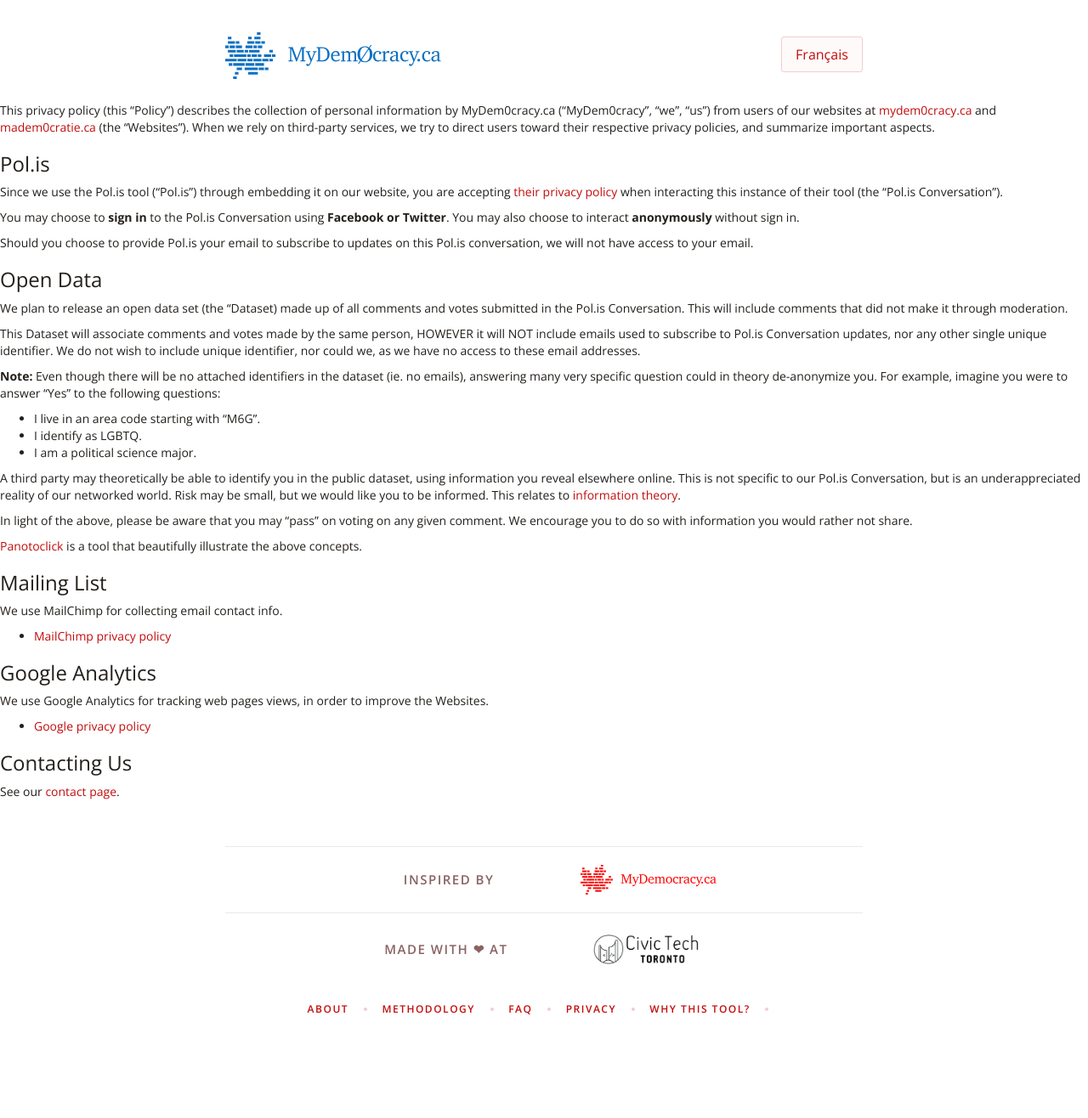
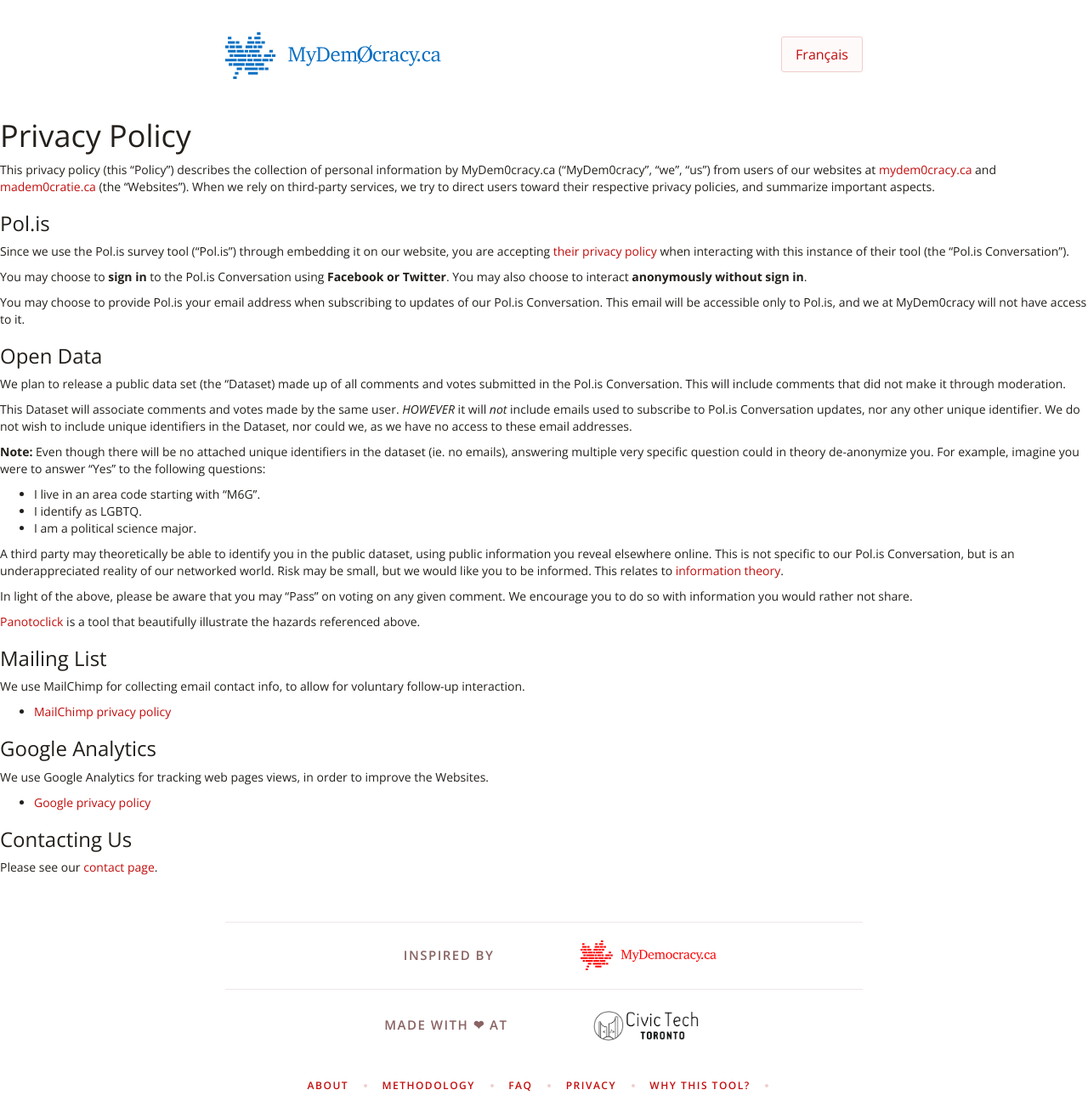
Before and after one commit to linamnt/MyDem0cracy.ca-site, a Jekyll site: the page built from privacy.md, in a window 1280 px wide. Shown: the whole page at 85% size. Built offline with Jekyll 4.4.1, drawn with Linux system fonts in a browser that asks for light colours; before the commit the page ends 1226 px from its top, so only the background shows below that.

Commit message:
Fixed up privacy policy. Improved meta title tags to include site name.

```diff
--- a/_includes/head.html
+++ b/_includes/head.html
@@ -3,7 +3,7 @@
   <meta http-equiv="X-UA-Compatible" content="IE=edge">
   <meta name="viewport" content="width=device-width, initial-scale=1">
 
-  <title>{% if page.title %}{{ page.title }}{% else %}{{ site.title }}{% endif %}</title>
+  <title>{% if page.title %}{{ site.title}} - {{ page.title }}{% else %}{{ site.title }}{% endif %}</title>
   <meta name="description" content="{% if page.excerpt %}{{ page.excerpt | strip_html | strip_newlines | truncate: 160 }}{% else %}{{ site.description }}{% endif %}">
 
   <!-- evil icon -->
--- a/privacy.md
+++ b/privacy.md
@@ -1,6 +1,9 @@
 ---
 layout: default
+title: Privacy Policy
 ---
+
+# Privacy Policy
 
 This privacy policy (this "Policy") describes the collection of personal information
 by MyDem0cracy.ca ("MyDem0cracy", "we", "us") from users of our websites at
@@ -10,29 +13,30 @@
 
 ### Pol.is
 
-Since we use the Pol.is tool ("Pol.is") through embedding it on our website, you are
-accepting [their privacy policy][polis-privacy] when interacting this instance
-of their tool (the "Pol.is Conversation").
+Since we use the Pol.is survey tool ("Pol.is") through embedding it on our
+website, you are accepting [their privacy policy][polis-privacy] when
+interacting with this instance of their tool (the "Pol.is Conversation").
 
 You may choose to **sign in** to the Pol.is Conversation using **Facebook or
-Twitter**. You may also choose to interact **anonymously** without sign in.
+Twitter**. You may also choose to interact **anonymously without sign in**.
 
-Should you choose to provide Pol.is your email to subscribe to updates on this
-Pol.is conversation, we will not have access to your email.
+You may choose to provide Pol.is your email address when subscribing to updates
+of our Pol.is Conversation. This email will be accessible only to Pol.is, and
+we at MyDem0cracy will not have access to it.
 
 ### Open Data
 
-We plan to release an open data set (the "Dataset) made up of all comments and
+We plan to release a public data set (the "Dataset) made up of all comments and
 votes submitted in the Pol.is Conversation. This will include comments that did
 not make it through moderation.
 
-This Dataset will associate comments and votes made by the same person, HOWEVER
-it will NOT include emails used to subscribe to Pol.is Conversation updates,
-nor any other single unique identifier. We do not wish to include unique
-identifier, nor could we, as we have no access to these email addresses.
+This Dataset will associate comments and votes made by the same user. _HOWEVER_
+it will _not_ include emails used to subscribe to Pol.is Conversation updates,
+nor any other unique identifier. We do not wish to include unique
+identifiers in the Dataset, nor could we, as we have no access to these email addresses.
 
-**Note:** Even though there will be no attached identifiers in the dataset (ie. no
-emails), answering many very specific question could in theory de-anonymize
+**Note:** Even though there will be no attached unique identifiers in the dataset (ie. no
+emails), answering multiple very specific question could in theory de-anonymize
 you. For example, imagine you were to answer "Yes" to the following questions:
 
 * I live in an area code starting with "M6G".
@@ -40,21 +44,22 @@
 * I am a political science major.
 
 A third party may theoretically be able to identify you in the public dataset,
-using information you reveal elsewhere online. This is not specific to our
+using public information you reveal elsewhere online. This is not specific to our
 Pol.is Conversation, but is an underappreciated reality of our networked world.
 Risk may be small, but we would like you to be informed. This relates to [information
 theory](https://en.wikipedia.org/wiki/Information_theory).
 
-In light of the above, please be aware that you may "pass" on voting on any
+In light of the above, please be aware that you may "Pass" on voting on any
 given comment. We encourage you to do so with information you would rather not
 share.
 
 [Panotoclick](https://panopticlick.eff.org/) is a tool that beautifully
-illustrate the above concepts.
+illustrate the hazards referenced above.
 
 ### Mailing List
 
-We use MailChimp for collecting email contact info.
+We use MailChimp for collecting email contact info, to allow for voluntary
+follow-up interaction.
 
 * [MailChimp privacy policy](https://mailchimp.com/legal/privacy/)
 
@@ -67,7 +72,7 @@
 
 ### Contacting Us
 
-See our [contact page](/contact).
+Please see our [contact page](/contact).
 
 <!-- Links -->
    [polis-privacy]: https://pol.is/privacy
```
